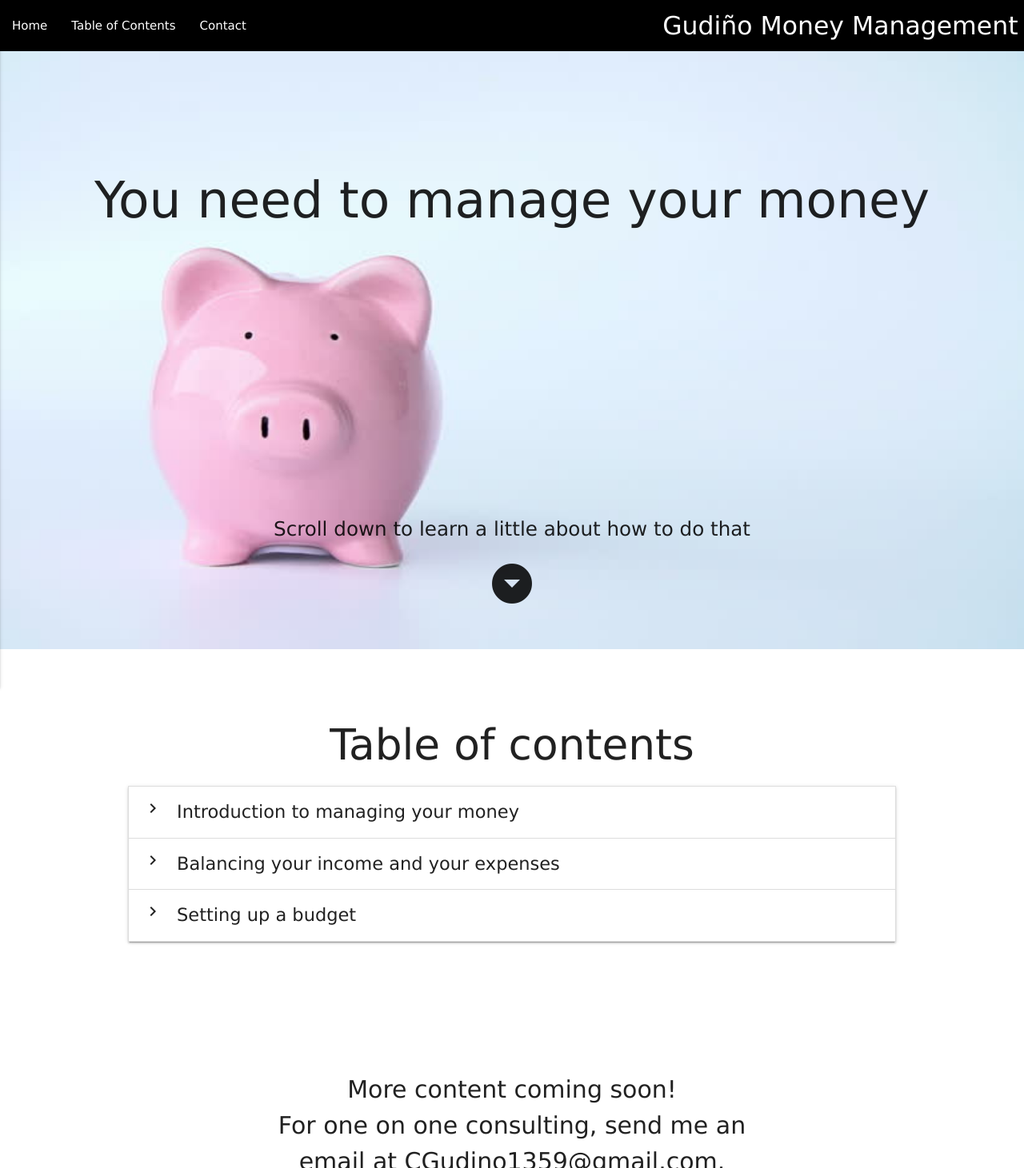
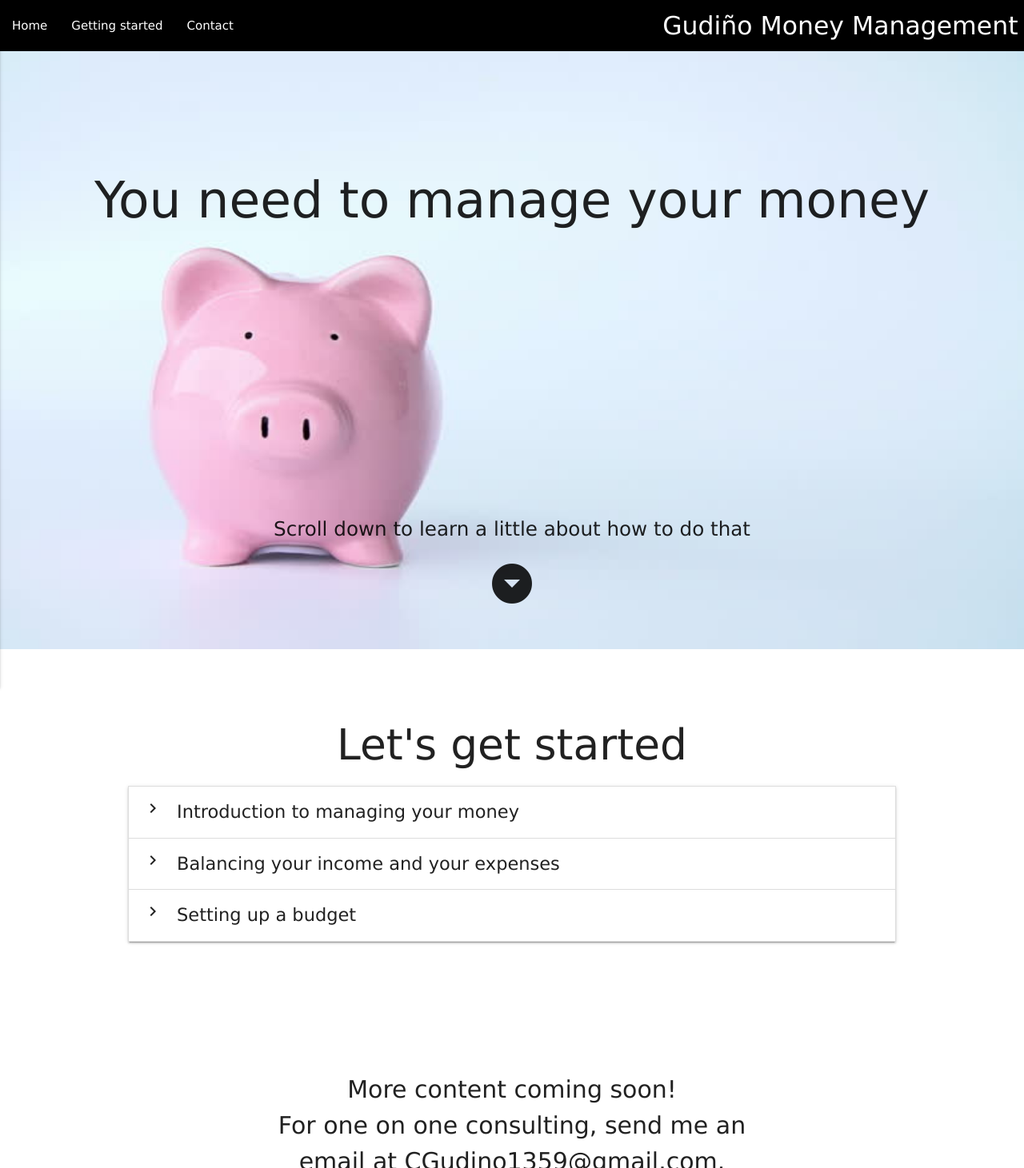
Before and after one commit to CGudino/Gudino-Finance, a plain HTML site: page index.html in a window 1280 px wide. Shown: the top 1461 px of the page at 80% size. Drawn offline with nearby package versions, Linux system fonts and the light colour scheme.

Commit message:
Update index.html

```diff
--- a/index.html
+++ b/index.html
@@ -22,12 +22,12 @@
             <a href="#" data-activates="mobile-demo" class="button-collapse"><i class="material-icons">menu</i></a>
             <ul id="nav-mobile" class="hide-on-med-and-down smooth-scroll">
               <li><a href="#home">Home</a></li>
-              <li><a href="#content">Table of Contents</a></li>
+              <li><a href="#content">Getting started</a></li>
               <li><a href="#contact">Contact</a></li>
             </ul>
             <ul class="side-nav smooth-scroll" id="mobile-demo">
               <li><a href="#home">Home</a></li>
-              <li><a href="#content">Table of Contents</a></li>
+              <li><a href="#content">Getting started</a></li>
               <li><a href="#contact">Contact</a></li>
             </ul>
           </div>
@@ -42,7 +42,7 @@
         </div>
 
         <div id='content'>
-          <h2 style='text-align: center'>Table of contents</h2>
+          <h2 style='text-align: center'>Let's get started</h2>
           <ul class="collapsible" data-collapsible="accordion">
             <li class='spinny'>
               <div class="collapsible-header"><i class="large material-icons rotate">chevron_right</i>Introduction to managing your money</div>
```
